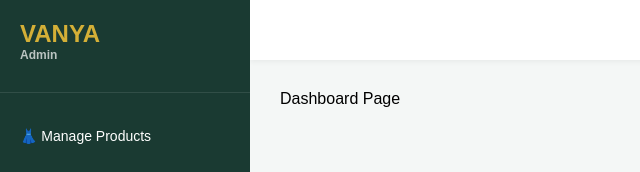
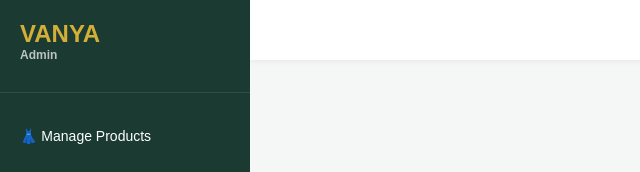
Before and after one commit to pathapatisneha2025-commits/vanyaadminpannel, a React (Create React App) app: page /admin in a window 1280 px wide. Shown: the top 172 px of the page, without its empty margins (0-640 px from the left). Built offline with nearby package versions, Linux system fonts and the light colour scheme.

Commit message:
changes made

```diff
--- a/src/App.js
+++ b/src/App.js
@@ -20,7 +20,7 @@ export default function App() {
         <Route path="/admin" element={<VanyaLayout />}>
 
           {/* Default dashboard */}
-          <Route index element={<div>Dashboard Page</div>} />
+          {/* <Route index element={<div>Dashboard Page</div>} /> */}
 
           {/* Products page */}
 
```
